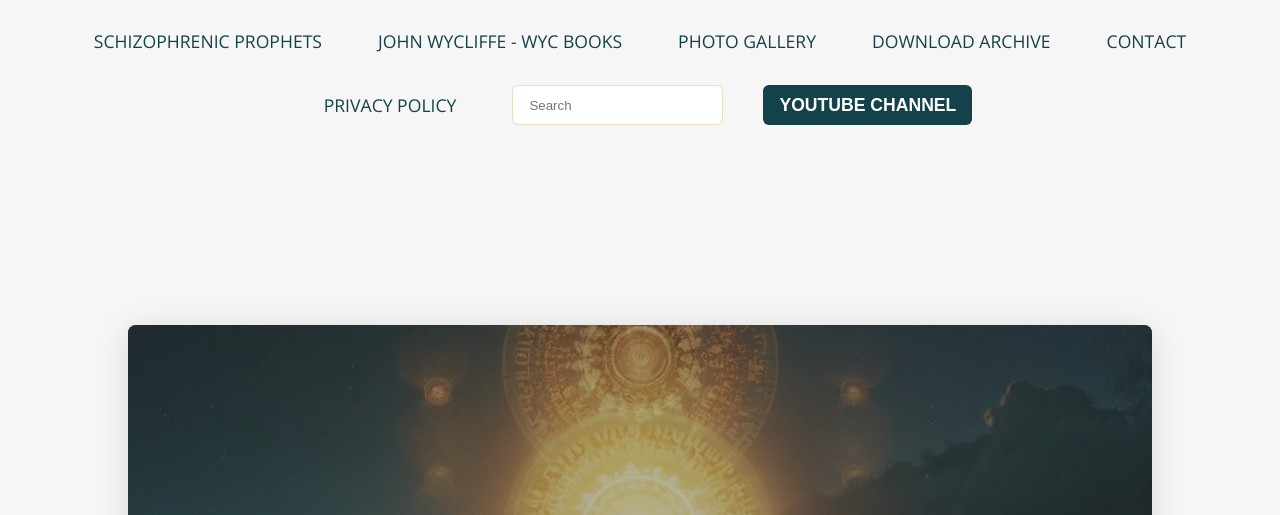
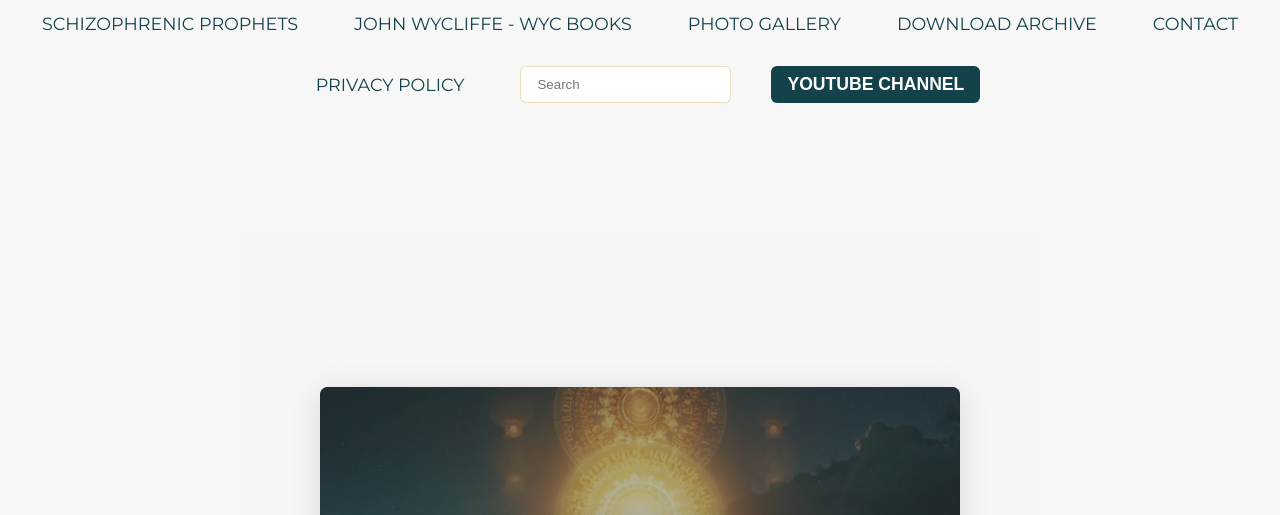
Before and after one commit to light-of-christ/Christ-the-True-Light, a plain HTML site: page index.html in a window 1280 px wide. Shown: the part 218-733 px from the top of the page. Drawn offline with nearby package versions, Linux system fonts and the light colour scheme.

Commit message:
Add files via upload

```diff
--- a/index.html
+++ b/index.html
@@ -211,6 +211,12 @@
       margin-bottom: 1.5rem;
       line-height: 1.6;
     }
+       .iframe-container {
+      display: flex;
+      justify-content: center;
+      align-items: center;
+      height: 100vh; /* Optional: makes it vertically centered on full page */
+    }
     .promo-btn {
       background-color: #b8860b;
       color: #14424a;
@@ -243,14 +249,8 @@
         document.getElementById('header-container').innerHTML = html;
       });
   </script>
-    <div id="homeimage-container"></div>
-  <script>
-    fetch('homeimage.html')
-      .then(response => response.text())
-      .then(html => {
-        document.getElementById('homeimage-container').innerHTML = html;
-      });
-  </script>
-
+  <div class="iframe-container">
+    <iframe src="homeimage.html" width="800" height="600" frameborder="0"></iframe>
+  </div>
 </body>
 </html>
```
